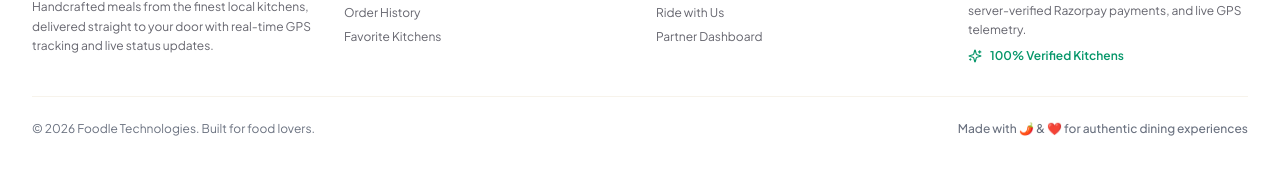
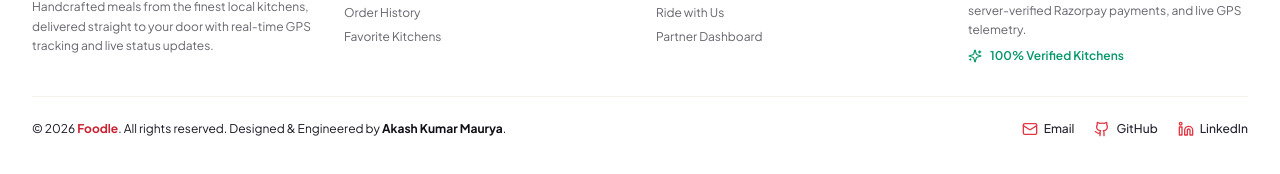
Before and after one commit to MrAKM123/foodle, a React (Vite) app in the folder client/: page /app in a window 1280 px wide. Shown: the part 1250-1424 px from the top of the page. Built offline with nearby package versions, Linux system fonts and the light colour scheme; no server answers.

Commit message:
feat(footer): add Akash Kumar Maurya copyright attribution and social media links (Email, GitHub, LinkedIn)

```diff
--- a/client/src/layouts/CustomerLayout.tsx
+++ b/client/src/layouts/CustomerLayout.tsx
@@ -14,6 +14,9 @@ import {
   LogOut,
   ChevronDown,
   Sparkles,
+  Github,
+  Linkedin,
+  Mail,
 } from 'lucide-react';
 
 export const CustomerLayout: React.FC = () => {
@@ -177,11 +180,45 @@ export const CustomerLayout: React.FC = () => {
             </div>
           </div>
 
-          <div className="mt-8 pt-6 border-t border-cream-200 flex flex-col sm:flex-row items-center justify-between text-xs text-gray-500 gap-4">
-            <p>© {new Date().getFullYear()} Foodle Technologies. Built for food lovers.</p>
-            <p className="flex items-center gap-1 font-medium">
-              Made with 🌶️ & ❤️ for authentic dining experiences
+          <div className="mt-8 pt-6 border-t border-cream-200 flex flex-col sm:flex-row items-center justify-between text-xs text-charcoal-700 gap-4">
+            <p className="text-center sm:text-left">
+              © {new Date().getFullYear()} <span className="font-bold text-brand-600">Foodle</span>. All rights reserved. Designed & Engineered by{' '}
+              <span className="font-bold text-charcoal-950">Akash Kumar Maurya</span>.
             </p>
+
+            {/* Social Media Links */}
+            <div className="flex items-center gap-5 text-charcoal-800">
+              <a
+                href="mailto:contact@foodle.app"
+                className="hover:text-brand-600 flex items-center gap-1.5 transition-colors font-medium"
+                title="Send Email"
+              >
+                <Mail className="w-4 h-4 text-brand-500" />
+                <span>Email</span>
+              </a>
+
+              <a
+                href="https://github.com/MrAKM123"
+                target="_blank"
+                rel="noopener noreferrer"
+                className="hover:text-brand-600 flex items-center gap-1.5 transition-colors font-medium"
+                title="GitHub Profile"
+              >
+                <Github className="w-4 h-4 text-brand-500" />
+                <span>GitHub</span>
+              </a>
+
+              <a
+                href="https://www.linkedin.com/in/akash-kumar-maurya"
+                target="_blank"
+                rel="noopener noreferrer"
+                className="hover:text-brand-600 flex items-center gap-1.5 transition-colors font-medium"
+                title="LinkedIn Profile"
+              >
+                <Linkedin className="w-4 h-4 text-brand-500" />
+                <span>LinkedIn</span>
+              </a>
+            </div>
           </div>
         </div>
       </footer>
```
